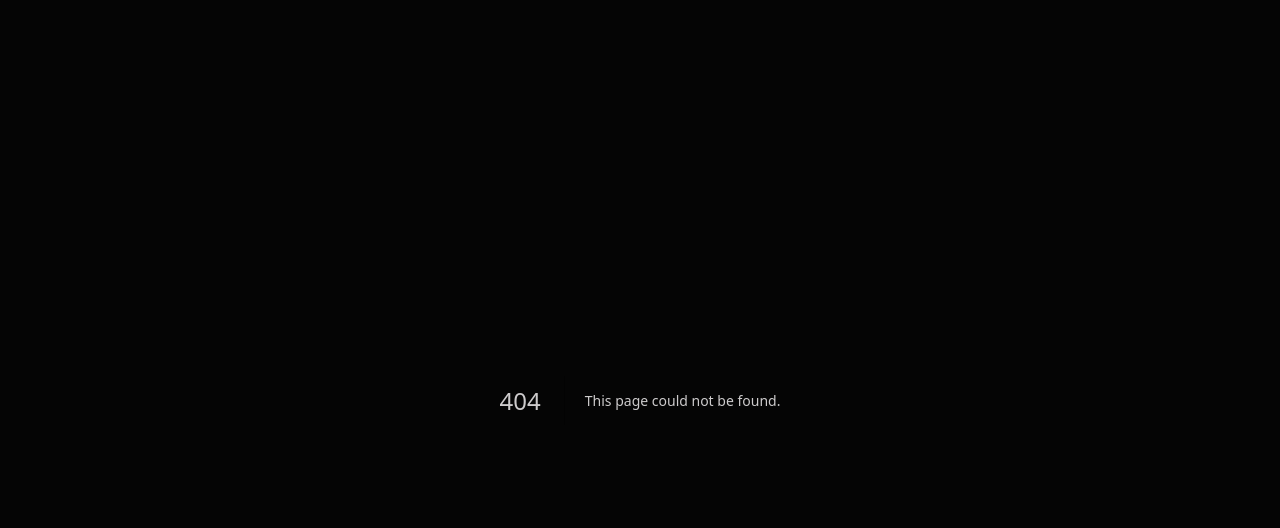
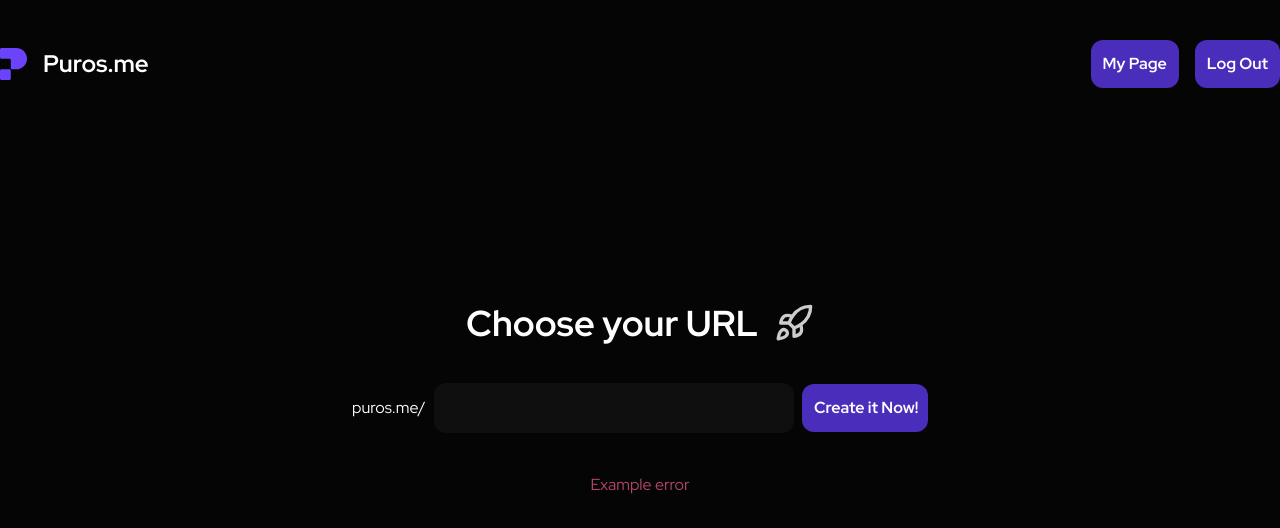
Before and after one commit to TomazMPP/puros.me, a Next.js app: page /create in a window 1280 px wide. Before the commit this address had no page. Shown: the top 528 px of the page. Built offline with nearby package versions, Linux system fonts and the light colour scheme.

Commit message:
feat: creation page

```diff
--- /dev/null
+++ b/app/(pages)/create/page.tsx
@@ -0,0 +1,28 @@
+import Header from "@/app/components/landing-page/Header";
+import Button from "@/app/components/ui/Button";
+import TextInput from "@/app/components/ui/Input";
+import { Rocket } from "lucide-react";
+
+export default function CreatePage() {
+  return (
+   <div>
+    <Header />
+    <div className="h-screen flex flex-col gap-10 items-center justify-center max-w-xl mx-auto">
+    <div className="flex items-center gap-4">
+      <h1 className="text-4xl font-bold text-white">Choose your URL</h1>
+      <Rocket className="size-10" />
+      </div>
+
+      <form action="" className="w-full flex items-center gap-2">
+        <span className="text-white">puros.me/</span>
+      <TextInput />
+      <Button className="w-[126px]">Create it Now!</Button>
+      </form>
+
+    <div>
+      <span className="text-accent-pink">Example error</span>
+    </div>
+    </div>
+   </div>
+  );
+}
--- /dev/null
+++ b/app/(pages)/page.tsx
@@ -0,0 +1,17 @@
+import FAQ from '../components/landing-page/FAQ';
+import Header from '../components/landing-page/Header';
+import Hero from '../components/landing-page/Hero';
+import Pricing from '../components/landing-page/Pricing';
+import VideoExplanation from '../components/landing-page/VideoExplanation';
+
+export default function Home() {
+  return (
+    <div className="max-w-7xl mx-auto">
+      <Header />
+      <Hero />
+      <VideoExplanation />
+      <Pricing />
+      <FAQ />
+    </div>
+  );
+}
--- a/app/page.tsx
+++ /dev/null
@@ -1,17 +0,0 @@
-import FAQ from './components/landing-page/FAQ';
-import Header from './components/landing-page/Header';
-import Hero from './components/landing-page/Hero';
-import Pricing from './components/landing-page/Pricing';
-import VideoExplanation from './components/landing-page/VideoExplanation';
-
-export default function Home() {
-  return (
-    <div className="max-w-7xl mx-auto">
-      <Header />
-      <Hero />
-      <VideoExplanation />
-      <Pricing />
-      <FAQ />
-    </div>
-  );
-}
```
Also changed, not shown: app/(pages)/globals.css (renamed from app/globals.css), app/(pages)/layout.tsx (renamed from app/layout.tsx).
